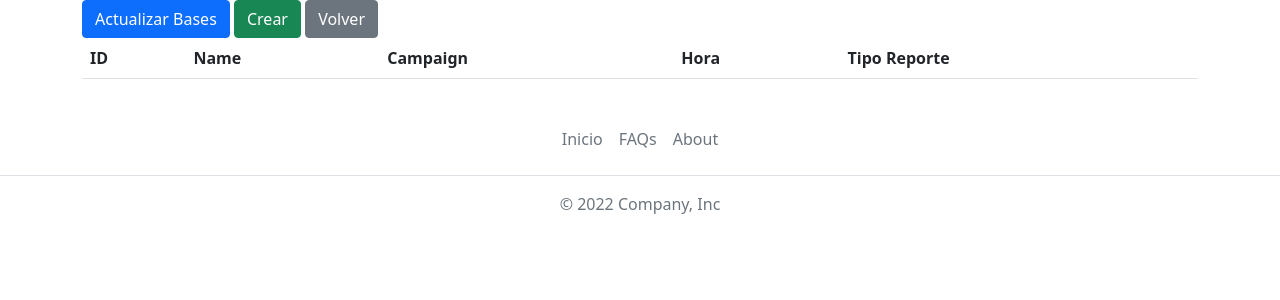
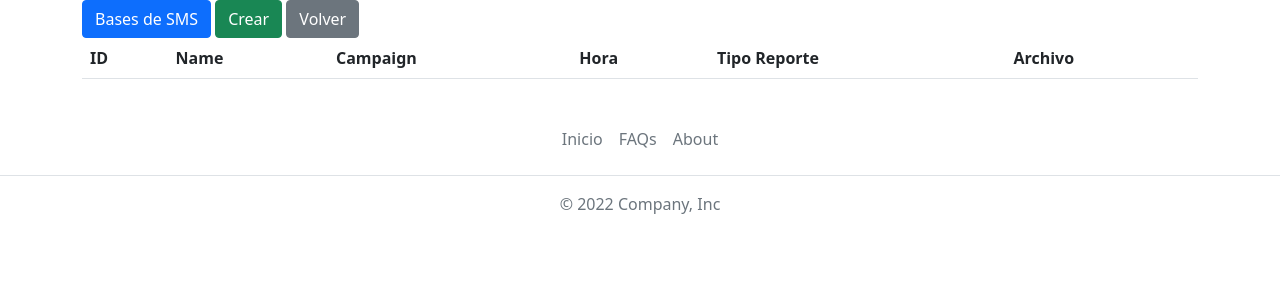
Before and after one commit to Coordinador-BD-SFT/Recupera-Opertools, a Django app: a page that uses reportes/templates/reportes.html in a window 1280 px wide. Shown: the part 56-356 px from the top of the page. Run offline with Django 5.2, Linux system fonts and the light colour scheme; tables that the repository leaves empty hold one stand-in row (values such as "Sample post"); lists and menus that the app fills with data are empty.

Commit message:
agregando boton de descarga a basesSMS y a reportes

```diff
--- a/reportes/models.py
+++ b/reportes/models.py
@@ -122,7 +122,8 @@ class SMSBase(models.Model):
         df_unido = pd.concat([old_base, new_base], ignore_index=True)
 
         # Contamos duplicados para obtener informacion
-        print(df_unido.duplicated().sum())
+        print(
+            f'Se encontraron {df_unido.duplicated().sum()} registros repetidos.\nLimpiando...')
 
         # Limpiamos la base de los duplicados y la retornamos
         file = df_unido.drop_duplicates(keep='last')
--- a/reportes/templates/reportes.html
+++ b/reportes/templates/reportes.html
@@ -2,8 +2,7 @@
 
 {% block content %}
 <div class="container">
-    <a class="btn btn-primary" href="{% url 'reportes:sms_bases' report_type.name  %}" role="button">Actualizar
-        Bases</a>
+    <a class="btn btn-primary" href="{% url 'reportes:sms_bases' report_type.name  %}" role="button">Bases de SMS</a>
     <a class="btn btn-success" href="{% url 'reportes:crear' report_type.name %}" role="button">Crear</a>
     <a class="btn btn-secondary" href="{% url 'reportes:index' %}" role="button">Volver</a>
     <table class="table table-striped table-hover">
@@ -14,6 +13,7 @@
                 <th scope="col">Campaign</th>
                 <th scope="col">Hora</th>
                 <th scope="col">Tipo Reporte</th>
+                <th scope="col">Archivo</th>
             </tr>
         </thead>
         {% for reporte in reportes %}
@@ -28,6 +28,11 @@
                 <td>{{ reporte.campaign }}</td>
                 <td>{{ reporte.hora }}</td>
                 <td>{{ reporte.report_type }}</td>
+                <td>
+                    <a href="{% url 'reportes:reporte_download' report_type.name reporte.id %}" class="btn btn-warning">
+                        Descargar
+                    </a>
+                </td>
             </tr>
         </tbody>
         {% endfor %}
--- a/reportes/templates/sms_base_update.html
+++ b/reportes/templates/sms_base_update.html
@@ -7,5 +7,6 @@
         {{ form.as_p }}
         <button type="submit" class="btn btn-primary">Actualizar</button>
     </form>
+    <a class="btn btn-secondary" href="{% url 'reportes:reporte' report_type.name %}" role="button">Volver</a>
 </div>
 {% endblock content %}
--- a/reportes/templates/sms_bases.html
+++ b/reportes/templates/sms_bases.html
@@ -7,7 +7,10 @@
         <li class="list-group-item" aria-current="true">
             {{ sms_base.name }}
             <a class="btn btn-primary" href="{% url 'reportes:sms_update' report_type.name sms_base.id %}">
-                ir
+                Actualizar
+            </a>
+            <a href="{% url 'reportes:sms_base_download' report_type.name sms_base.id %}" class="btn btn-warning">
+                Descargar
             </a>
         </li>
         {% endfor %}
--- a/reportes/urls.py
+++ b/reportes/urls.py
@@ -8,10 +8,18 @@ urlpatterns = [
     path('', views.index, name='index'),
     path('<str:tipo_reporte_name>', views.reporte, name='reporte'),
     path('<str:tipo_reporte_name>/crear', views.reporte_form, name='crear'),
-    path('<str:tipo_reporte_name>/<int:reporte_id>',
-         views.reporte_detalle, name='reporte_detalle'),
     path(
-        '<str:tipo_reporte_name>/actualizar_base',
+        '<str:tipo_reporte_name>/<int:reporte_id>',
+        views.reporte_detalle,
+        name='reporte_detalle'
+    ),
+    path(
+        '<str:tipo_reporte_name>/<int:reporte_id>/download',
+        views.reporte_download,
+        name='reporte_download'
+    ),
+    path(
+        '<str:tipo_reporte_name>/sms_bases',
         views.sms_bases,
         name='sms_bases'
     ),
@@ -20,5 +28,10 @@ urlpatterns = [
         views.sms_base_update,
         name='sms_update'
     ),
+    path(
+        '<str:report_type_name>/actualizar_bases/<int:sms_base_id>/download',
+        views.sms_base_download,
+        name='sms_base_download'
+    ),
     path('success', views.success, name='success'),
 ]
--- a/reportes/views.py
+++ b/reportes/views.py
@@ -1,10 +1,11 @@
 from django.shortcuts import render, redirect, get_object_or_404
-from django.http import HttpResponse, HttpResponseRedirect
+from django.http import HttpResponse, HttpResponseRedirect, FileResponse, Http404
 from utils.dataframes import whatsapp
 from django.urls import reverse
 from . import models
+from io import BytesIO
 from . import forms
-from io import BytesIO
+import pandas as pd
 import os
 # Create your views here.
 
@@ -71,6 +72,20 @@ def reporte_detalle(request, tipo_reporte_name, reporte_id):
     )
 
 
+def reporte_download(request, tipo_reporte_name, reporte_id):
+    report_type = get_object_or_404(models.TipoReporte, name=tipo_reporte_name)
+    reporte = get_object_or_404(models.Reporte, pk=reporte_id)
+
+    try:
+        response = FileResponse(
+            open(f'files/download/{reporte.name}.xlsx', 'rb'), as_attachment=True)
+        response['Content-Type'] = 'application/octet-stream'
+        response['Content-Disposition'] = f'attachment; filename="{reporte.name}.xlsx"'
+        return response
+    except FileNotFoundError:
+        raise Http404('Archivo no encontrado')
+
+
 def sms_bases(request, tipo_reporte_name):
     report_type = models.TipoReporte.objects.get(name=tipo_reporte_name)
     sms_bases = models.SMSBase.objects.all()
@@ -93,7 +108,7 @@ def sms_base_update(request, report_type_name, sms_base_id):
         if form.is_valid():
             archivo = request.FILES['nueva_base']
             sms_base.actualizar_base(archivo)
-            print('buen camino!')
+            print(f'Base envio SMS {sms_base.name} actualizada con exito!')
             return HttpResponseRedirect(f'/reportes/{report_type_name}')
 
     else:
@@ -110,5 +125,20 @@ def sms_base_update(request, report_type_name, sms_base_id):
     )
 
 
+def sms_base_download(request, report_type_name, sms_base_id):
+    report_type = get_object_or_404(models.TipoReporte, name=report_type_name)
+    sms_base = get_object_or_404(models.SMSBase, pk=sms_base_id)
+
+    try:
+        file = pd.read_excel(sms_base.sms_base)
+        response = FileResponse(
+            open(sms_base.sms_base.path, 'rb'), as_attachment=True)
+        response['Content-Type'] = 'application/octet-stream'
+        response['Content-Disposition'] = f'attachment; filename="{sms_base.name}.xlsx"'
+        return response
+    except FileNotFoundError as err:
+        raise Http404('Archivo no encontrado')
+
+
 def success(request):
     return HttpResponse('<h1>Proceso completado con exito</h1>')
```
Also changed, not shown: reportes/forms.py (+0 -7 lines).
